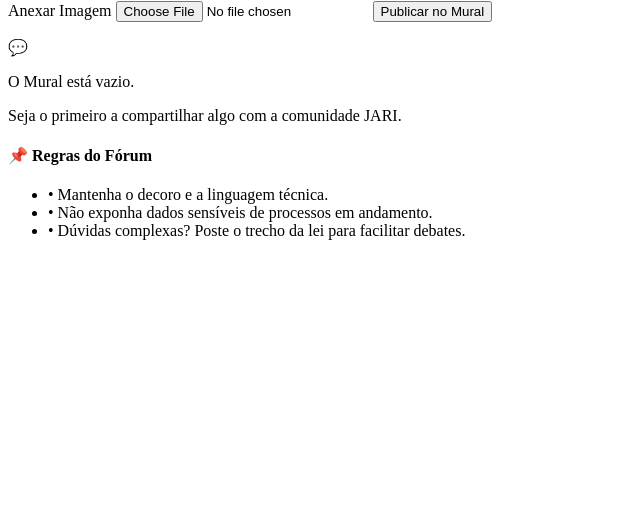
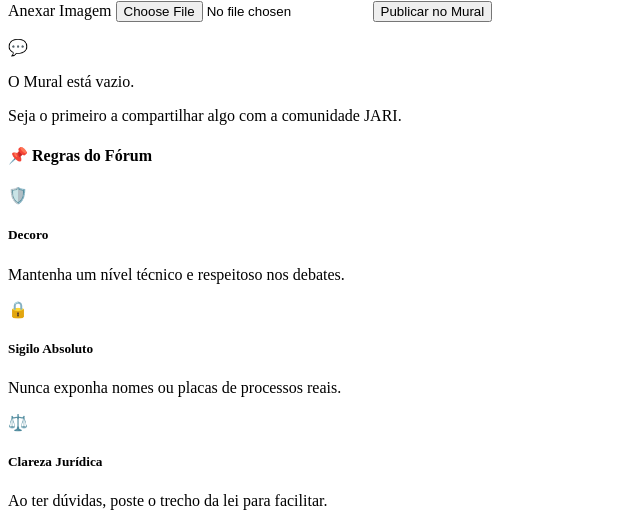
Before and after one commit to Geffersonvivan/P-JARI-SC, a Django app: template templates/forum_modal.html in a window 1280 px wide. Shown: the part 1425-1951 px from the top of the page, without its empty margins (0-640 px from the left). Before the commit the page ends 1665 px from the top, so only its background shows below. Run offline with Django 5.2, Linux system fonts and the light colour scheme; the template is opened without the code that fills it, so the values that code supplies are empty.

Commit message:
Update forum rules with modern badge layout

```diff
--- a/templates/forum_modal.html
+++ b/templates/forum_modal.html
@@ -150,14 +150,45 @@
                 </div>
 
                 <!-- Coluna Lateral (Dicas / Info) -->
-                <div class="w-full md:w-64 shrink-0 hidden md:block space-y-4">
-                    <div class="bg-blue-50 border border-blue-100 rounded-2xl p-4">
-                        <h4 class="font-bold text-blue-800 text-sm mb-2 flex items-center gap-2"><span>📌</span> Regras do Fórum</h4>
-                        <ul class="text-xs text-blue-700 space-y-2 leading-relaxed">
-                            <li>• Mantenha o decoro e a linguagem técnica.</li>
-                            <li>• Não exponha dados sensíveis de processos em andamento.</li>
-                            <li>• Dúvidas complexas? Poste o trecho da lei para facilitar debates.</li>
-                        </ul>
+                <div class="w-full md:w-64 shrink-0 hidden md:block space-y-3">
+                    <h4 class="font-bold text-gray-800 text-sm mb-3 flex items-center gap-2">
+                        <span class="text-lg">📌</span> Regras do Fórum
+                    </h4>
+
+                    <!-- Regra 1 -->
+                    <div class="group relative bg-white border border-gray-100 rounded-2xl p-3 shadow-sm hover:shadow-md transition-all overflow-hidden">
+                        <div class="absolute inset-y-0 left-0 w-1 bg-blue-500 rounded-l-2xl group-hover:w-1.5 transition-all"></div>
+                        <div class="pl-2 flex gap-3 items-start">
+                            <span class="text-blue-500 text-lg leading-none mt-0.5">🛡️</span>
+                            <div>
+                                <h5 class="text-xs font-bold text-gray-800 mb-0.5">Decoro</h5>
+                                <p class="text-[11px] text-gray-500 leading-tight">Mantenha um nível técnico e respeitoso nos debates.</p>
+                            </div>
+                        </div>
+                    </div>
+
+                    <!-- Regra 2 -->
+                    <div class="group relative bg-white border border-gray-100 rounded-2xl p-3 shadow-sm hover:shadow-md transition-all overflow-hidden">
+                        <div class="absolute inset-y-0 left-0 w-1 bg-red-400 rounded-l-2xl group-hover:w-1.5 transition-all"></div>
+                        <div class="pl-2 flex gap-3 items-start">
+                            <span class="text-red-400 text-lg leading-none mt-0.5">🔒</span>
+                            <div>
+                                <h5 class="text-xs font-bold text-gray-800 mb-0.5">Sigilo Absoluto</h5>
+                                <p class="text-[11px] text-gray-500 leading-tight">Nunca exponha nomes ou placas de processos reais.</p>
+                            </div>
+                        </div>
+                    </div>
+
+                    <!-- Regra 3 -->
+                    <div class="group relative bg-white border border-gray-100 rounded-2xl p-3 shadow-sm hover:shadow-md transition-all overflow-hidden">
+                        <div class="absolute inset-y-0 left-0 w-1 bg-emerald-400 rounded-l-2xl group-hover:w-1.5 transition-all"></div>
+                        <div class="pl-2 flex gap-3 items-start">
+                            <span class="text-emerald-500 text-lg leading-none mt-0.5">⚖️</span>
+                            <div>
+                                <h5 class="text-xs font-bold text-gray-800 mb-0.5">Clareza Jurídica</h5>
+                                <p class="text-[11px] text-gray-500 leading-tight">Ao ter dúvidas, poste o trecho da lei para facilitar.</p>
+                            </div>
+                        </div>
                     </div>
                 </div>
             </div>
```
